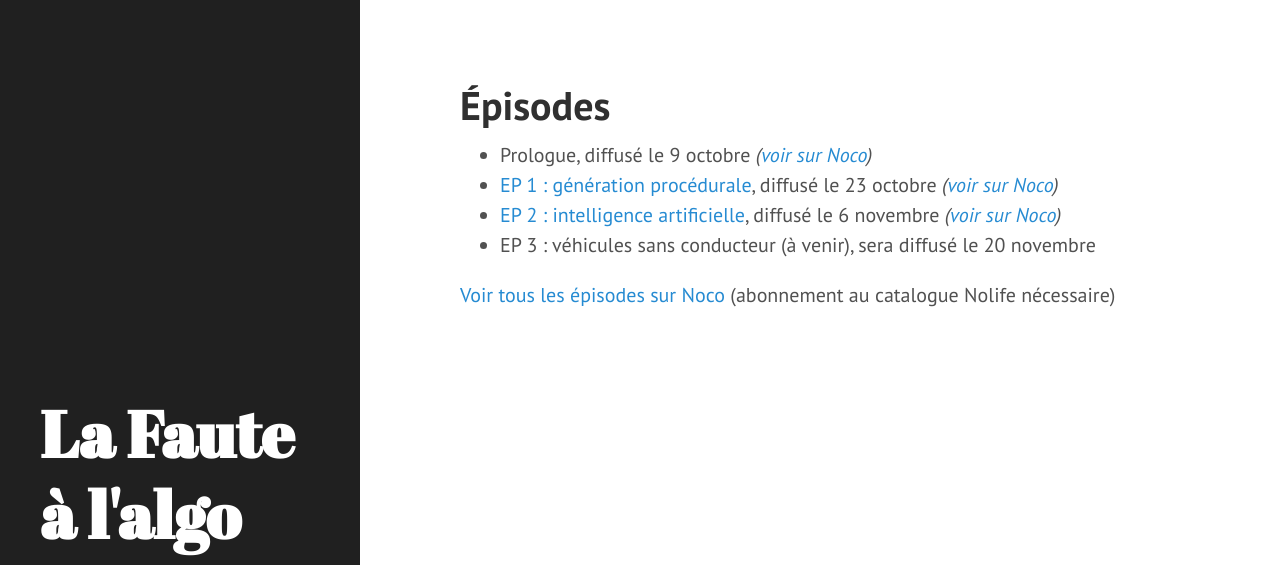
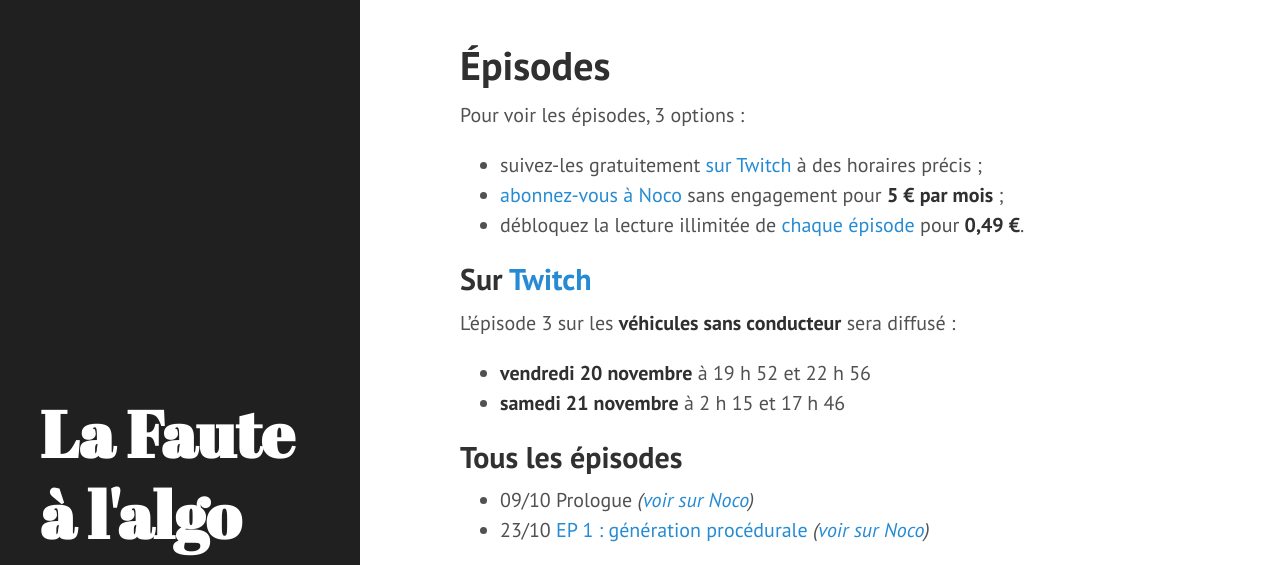
Before and after one commit to jilljenn/fautealgo, a Jekyll site: the page built from eps.md, in a window 1280 px wide and 1108 px high. Shown: the top 565 px of the window. Built offline with Jekyll 4.4.1, drawn with Linux system fonts in a browser that asks for light colours; Markdown is read by kramdown in place of the engine named in the settings; some of the changed text lies outside the part shown; grey boxes are pictures that could not be loaded.

Commit message:
Improve readability

```diff
--- a/_includes/sidebar.html
+++ b/_includes/sidebar.html
@@ -17,7 +17,7 @@
         `layout: page` in the front-matter. See readme for usage.
       {% endcomment %}
 
-      {% assign pages_list = site.pages %}
+      {% assign pages_list = site.pages | sort:"title" %}
       {% for node in pages_list %}
         {% if node.title != null %}
           {% if node.layout == "page" %}
@@ -27,7 +27,7 @@
       {% endfor %}
 
       <a class="sidebar-nav-item" href="http://noco.tv/famille/346/nolife/la-faute-a-l-algo" target="_blank">Voir tous les épisodes sur Noco</a>
-      <a class="sidebar-nav-item" href="{{ site.github.repo }}" target="_blank">Projet GitHub</a>
+      <a class="sidebar-nav-item" href="{{ site.github.repo }}" target="_blank">Méta : GitHub</a>
 
     </nav>
 
--- a/eps.md
+++ b/eps.md
@@ -3,10 +3,25 @@ layout: page
 title: Épisodes
 ---
 
-- Prologue, diffusé le 9 octobre *([voir sur Noco](http://noco.tv/emission/23065/nolife/la-faute-a-l-algo/prologue))*
-- [EP 1 : génération procédurale](/ep1/), diffusé le 23 octobre *([voir sur Noco](http://noco.tv/emission/23437/nolife/la-faute-a-l-algo/01-chaines-de-markov-et-generation-procedurale))*
-- [EP 2 : intelligence artificielle](/ep2/), diffusé le 6 novembre *([voir sur Noco](http://noco.tv/emission/23836/nolife/la-faute-a-l-algo/02-intelligence-artificielle))*
-- EP 3 : véhicules sans conducteur (à venir), sera diffusé le 20 novembre
+Pour voir les épisodes, 3 options :
 
-[Voir tous les épisodes sur Noco](## Voir tous les épisodes
-) (abonnement au catalogue Nolife nécessaire)
+- suivez-les gratuitement [sur Twitch](http://twitch.tv/nolife) à des horaires précis ;
+- [abonnez-vous à Noco](http://noco.tv/abonnement/) sans engagement pour **5 € par mois** ;
+- débloquez la lecture illimitée de [chaque épisode](http://noco.tv/emission/23836/nolife/la-faute-a-l-algo/02-intelligence-artificielle) pour **0,49 €**.
+
+## Sur [Twitch](http://twitch.tv/nolife)
+
+L'épisode 3 sur les **véhicules sans conducteur** sera diffusé :
+
+- **vendredi 20 novembre** à 19 h 52 et 22 h 56
+- **samedi 21 novembre** à 2 h 15 et 17 h 46
+
+## Tous les épisodes
+
+- 09/10 Prologue *([voir sur Noco](http://noco.tv/emission/23065/nolife/la-faute-a-l-algo/prologue))*
+- 23/10 [EP 1 : génération procédurale](/ep1/) *([voir sur Noco](http://noco.tv/emission/23437/nolife/la-faute-a-l-algo/01-chaines-de-markov-et-generation-procedurale))*
+
+<iframe width="560" height="315" src="https://www.youtube.com/embed/ngnCE2fCvl4" frameborder="0" allowfullscreen></iframe>
+
+- 06/11 [EP 2 : intelligence artificielle](/ep2/) *([voir sur Noco](http://noco.tv/emission/23836/nolife/la-faute-a-l-algo/02-intelligence-artificielle))*
+- 20/11 [EP 3 : voiture sans conducteur](/ep3/)
--- a/public/css/hyde.css
+++ b/public/css/hyde.css
@@ -122,7 +122,7 @@ a.sidebar-nav-item:focus {
  */
 
 .content {
-  padding-top:    4rem;
+  padding-top:    2rem; /* was: 4rem */
   padding-bottom: 4rem;
 }
 
```
Also changed, not shown: about.md (+5 -3 lines), ep2/index.md (+5 -11 lines), index.md (+13 -7 lines).
